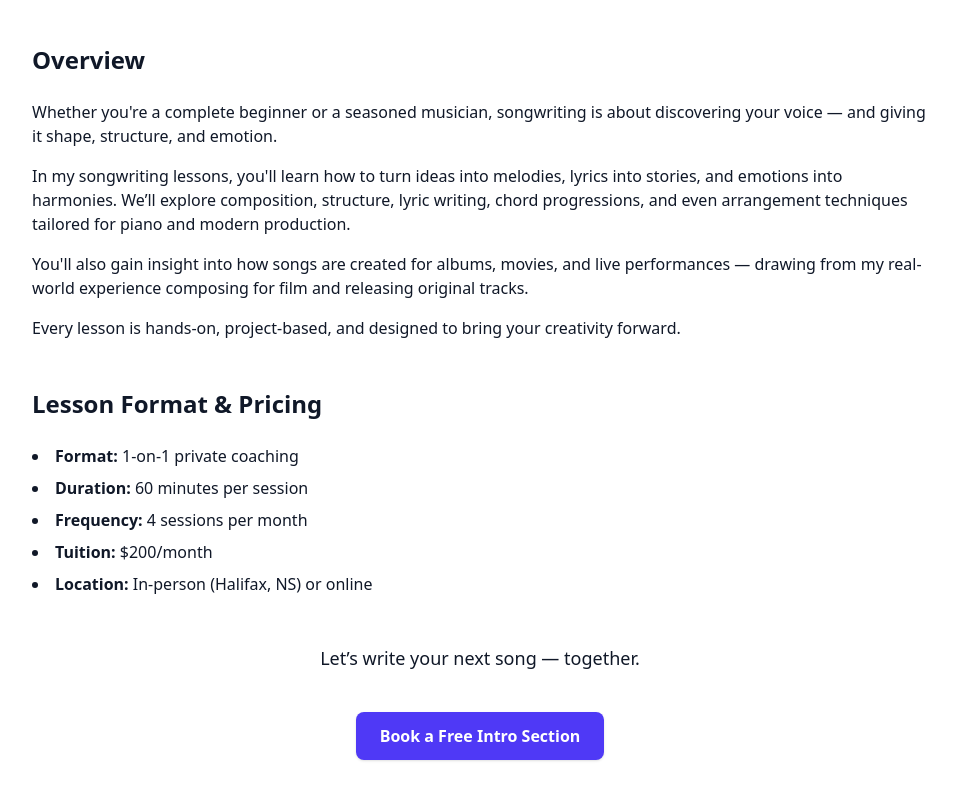
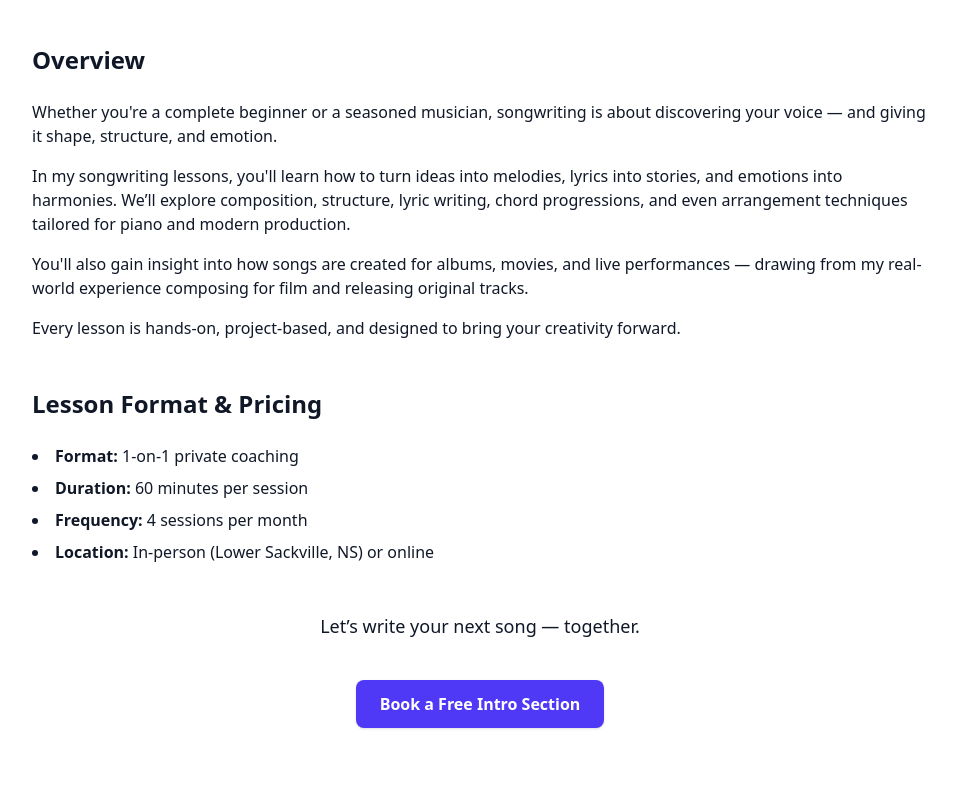
Before and after one commit to ashwinkotee/music-teaching-website, a React (Vite) app: page /songwriting-class in a window 1280 px wide. Shown: the part 800-1600 px from the top of the page, without its empty margins (160-1116 px from the left). Built offline with nearby package versions, Linux system fonts and the light colour scheme.

Commit message:
removed price details

```diff
--- a/src/components/HeroSection.jsx
+++ b/src/components/HeroSection.jsx
@@ -1,4 +1,4 @@
-import React from 'react';
+import React from "react";
 
 const HeroSection = () => {
   return (
@@ -16,7 +16,7 @@ const HeroSection = () => {
             href="#contact"
             className="inline-block bg-indigo-600 text-white px-6 py-3 rounded-lg shadow hover:bg-indigo-700 transition"
           >
-            Register Now
+            Book a Free Trial
           </a>
         </div>
       </div>
--- a/src/components/PackageSection.jsx
+++ b/src/components/PackageSection.jsx
@@ -91,7 +91,7 @@ const packages = [
   // },
   {
     title: "Kids Music Class",
-    price: "$100/month",
+    price: "",
     description:
       "A playful and interactive introduction to music for young children.",
     features: [
@@ -105,7 +105,7 @@ const packages = [
   },
   {
     title: "Piano & Theory Program",
-    price: "$200/month",
+    price: "",
     description:
       "A balanced mix of practical and theory lessons tailored to individual learning needs.",
     features: [
@@ -119,7 +119,7 @@ const packages = [
   },
   {
     title: "Songwriting & Composition Program",
-    price: "$200/month",
+    price: "",
     description:
       "A creative journey into songwriting, melody building, and musical storytelling.",
     features: [
@@ -156,7 +156,12 @@ const PackagesSection = () => {
             className="bg-gray-800 text-white p-6 rounded-lg shadow-lg flex flex-col"
           >
             <h3 className="text-2xl font-semibold mb-2">{pkg.title}</h3>
-            <p className="text-indigo-400 font-bold mb-2">{pkg.price}</p>
+            {pkg.price ? (
+              <p className="text-indigo-400 font-bold mb-2">{pkg.price}</p>
+            ) : (
+              ""
+            )}
+
             <p className="mb-4">{pkg.description}</p>
             <ul className="list-disc list-inside space-y-1 text-sm mb-6">
               {pkg.features.map((feature, index) => (
--- a/src/pages/AboutMePage.jsx
+++ b/src/pages/AboutMePage.jsx
@@ -49,9 +49,10 @@ const AboutMePage = () => {
             <p className="mb-4">
               Seeking mastery, I then trained under the Russian Piano School
               with Surojith Chatterjee — a rigorous, expressive approach to
-              performance. My dedication led to a once-in-a-lifetime
+              performance.
+              {/* My dedication led to a once-in-a-lifetime
               opportunity: performing at the prestigious Moscow Conservatory as
-              one of only ten selected students.
+              one of only ten selected students. */}
             </p>
             <p className="mb-4">
               But my creativity didn’t stop at the piano. In Budapest, I
--- a/src/pages/KidsPiano.jsx
+++ b/src/pages/KidsPiano.jsx
@@ -57,9 +57,9 @@ const KidsPiano = () => {
               <li>
                 <strong>Frequency:</strong> 4 classes per month
               </li>
-              <li>
+              {/* <li>
                 <strong>Cost:</strong> $100/month
-              </li>
+              </li> */}
             </ul>
           </section>
 
--- a/src/pages/PianoTheoryProgram.jsx
+++ b/src/pages/PianoTheoryProgram.jsx
@@ -50,9 +50,9 @@ const PianoTheoryProgram = () => {
                 <strong>Frequency:</strong> 6 sessions per month (4 private
                 piano + 2 group theory)
               </li>
-              <li>
+              {/* <li>
                 <strong>Tuition:</strong> $200/month
-              </li>
+              </li> */}
               <li>
                 <strong>Delivery:</strong> In-person (Lower Sackville) or Online
               </li>
--- a/src/pages/SongwritingLessonsPage.jsx
+++ b/src/pages/SongwritingLessonsPage.jsx
@@ -67,11 +67,12 @@ const SongwritingLessonsPage = () => {
               <li>
                 <strong>Frequency:</strong> 4 sessions per month
               </li>
+              {/* <li>
+                <strong>Tuition:</strong> $200/month
+              </li> */}
               <li>
-                <strong>Tuition:</strong> $200/month
-              </li>
-              <li>
-                <strong>Location:</strong> In-person (Halifax, NS) or online
+                <strong>Location:</strong> In-person (Lower Sackville, NS) or
+                online
               </li>
             </ul>
           </div>
```
Also changed, not shown: public/withArr.jpeg (added).
